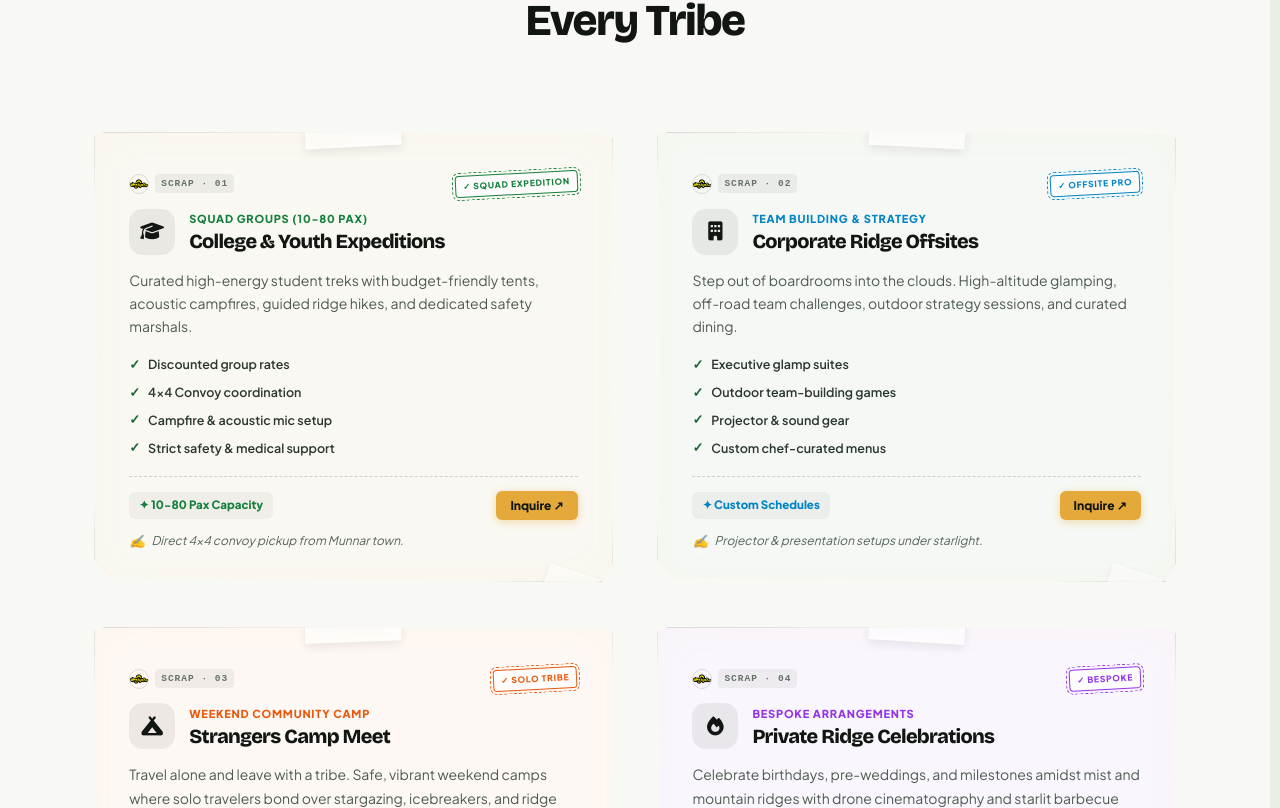
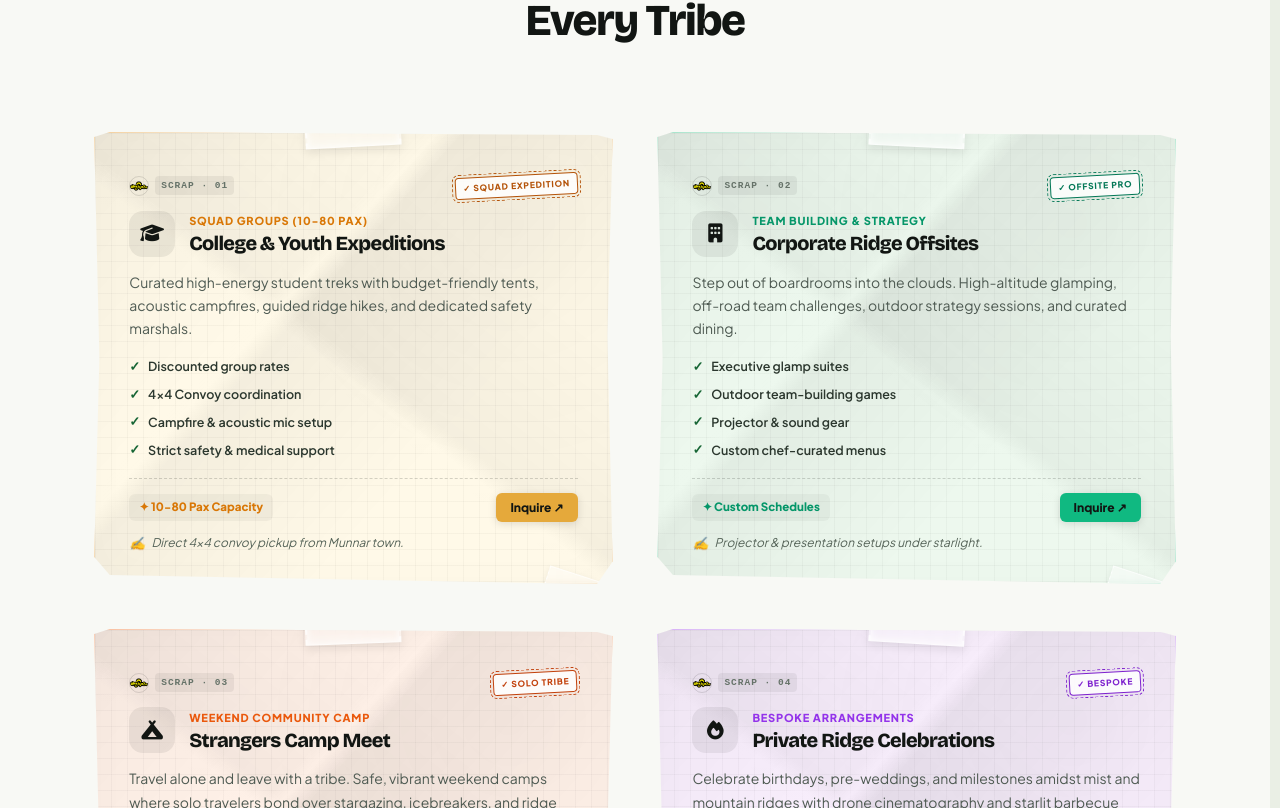
Before and after one commit to AmanTShekar/aanandham.go, a Next.js app: page / in a window 1280 px wide. Shown: the part 10272-11080 px from the top of the page. Built offline with nearby package versions, Linux system fonts and the light colour scheme.

Commit message:
feat: design 4 distinct color identities with realistic crumpled paper crease textures for Tailored Wilderness Arrangements

```diff
--- a/src/app/globals.css
+++ b/src/app/globals.css
@@ -125,40 +125,51 @@ body::-webkit-scrollbar-thumb:active,
 
 .roughed-paper-scrap {
   position: relative;
-  background: #FAF8F2;
   color: #121613;
-  padding: 40px 34px 30px 34px;
+  padding: 42px 34px 30px 34px;
   box-shadow:
-    0 14px 32px -4px rgba(0, 0, 0, 0.08),
-    0 4px 12px rgba(0, 0, 0, 0.04),
-    inset 0 0 40px rgba(229, 169, 59, 0.03);
-  border: 1px solid rgba(18, 22, 19, 0.12);
-
-  /* Organic Roughed Torn Edge Effect */
+    0 16px 36px -4px rgba(0, 0, 0, 0.09),
+    0 4px 14px rgba(0, 0, 0, 0.05),
+    inset 0 0 50px rgba(0, 0, 0, 0.02);
+  border: 1.5px solid rgba(18, 22, 19, 0.12);
+
+  /* Organic Roughed / Crumpled Torn Edge Effect */
   clip-path: polygon(
-    0% 4px, 2% 0px, 98% 2px, 100% 6px,
-    99.5% 45%, 100% 96%, 98% 100%, 3% 99%, 0% 95%,
-    0.5% 50%
+    0% 5px, 3% 0px, 97% 3px, 100% 7px,
+    99% 45%, 100% 95%, 97% 100%, 3% 98%, 0% 94%,
+    1% 50%
   );
-  /* Paper grain & subtle cross-texture */
-  background-image:
-    linear-gradient(rgba(18, 22, 19, 0.03) 1px, transparent 1px),
-    linear-gradient(90deg, rgba(18, 22, 19, 0.03) 1px, transparent 1px);
-  background-size: 16px 16px;
   display: flex;
   flex-direction: column;
   min-height: 440px;
   cursor: pointer;
-  transition: transform 0.35s cubic-bezier(0.16, 1, 0.3, 1), box-shadow 0.35s cubic-bezier(0.16, 1, 0.3, 1);
+  transition: transform 0.35s cubic-bezier(0.16, 1, 0.3, 1), box-shadow 0.35s cubic-bezier(0.16, 1, 0.3, 1), border-color 0.35s ease;
   overflow: visible;
 }
 
 .roughed-paper-scrap:hover {
   transform: translateY(-14px) rotate(0deg) scale(1.025) !important;
   box-shadow:
-    0 28px 65px -8px rgba(0, 0, 0, 0.16),
-    0 10px 24px rgba(0, 0, 0, 0.08) !important;
-}
+    0 32px 70px -8px rgba(0, 0, 0, 0.18),
+    0 12px 28px rgba(0, 0, 0, 0.08) !important;
+}
+
+/* Realistic Crumpled Paper Crease & Fold Shadow Shading */
+.crumpled-crease-overlay {
+  position: absolute;
+  inset: 0;
+  background-image:
+    linear-gradient(132deg, rgba(0,0,0,0.04) 0%, transparent 35%, rgba(255,255,255,0.7) 37%, rgba(0,0,0,0.045) 40%, transparent 68%),
+    linear-gradient(38deg, transparent 45%, rgba(255,255,255,0.6) 47%, rgba(0,0,0,0.035) 50%, transparent 75%),
+    radial-gradient(circle at 80% 20%, rgba(0,0,0,0.03) 0%, transparent 45%),
+    linear-gradient(rgba(18, 22, 19, 0.03) 1px, transparent 1px),
+    linear-gradient(90deg, rgba(18, 22, 19, 0.03) 1px, transparent 1px);
+  background-size: auto, auto, auto, 16px 16px, 16px 16px;
+  pointer-events: none;
+  mix-blend-mode: multiply;
+  z-index: 1;
+}
+
 
 /* Translucent Frosted Scotch Tape Strip */
 .scotch-tape-strip {
--- a/src/app/page.jsx
+++ b/src/app/page.jsx
@@ -444,14 +444,17 @@ const EVENT_ARRANGEMENTS = [
     {
         tagCode: 'SCRAP · 01',
         stamp: '✓ SQUAD EXPEDITION',
-        stampColor: '#15803D',
+        stampColor: '#B45309',
+        accentColor: '#D97706',
+        btnBg: '#E5A93B',
         iconClass: 'fa-solid fa-graduation-cap',
         title: 'College & Youth Expeditions',
         badge: 'Squad Groups (10-80 pax)',
         desc: 'Curated high-energy student treks with budget-friendly tents, acoustic campfires, guided ridge hikes, and dedicated safety marshals.',
         rotation: '-2.2deg',
         tapeAngle: '-3deg',
-        paperBg: '#FAF8F2',
+        paperBg: '#FFF9E8',
+        borderTint: 'rgba(217, 119, 6, 0.3)',
         statPill: '✦ 10-80 Pax Capacity',
         marginalNote: 'Direct 4x4 convoy pickup from Munnar town.',
         features: ['Discounted group rates', '4x4 Convoy coordination', 'Campfire & acoustic mic setup', 'Strict safety & medical support']
@@ -459,14 +462,17 @@ const EVENT_ARRANGEMENTS = [
     {
         tagCode: 'SCRAP · 02',
         stamp: '✓ OFFSITE PRO',
-        stampColor: '#0284C7',
+        stampColor: '#047857',
+        accentColor: '#059669',
+        btnBg: '#10B981',
         iconClass: 'fa-solid fa-building',
         title: 'Corporate Ridge Offsites',
         badge: 'Team Building & Strategy',
         desc: 'Step out of boardrooms into the clouds. High-altitude glamping, off-road team challenges, outdoor strategy sessions, and curated dining.',
         rotation: '2.5deg',
         tapeAngle: '2.8deg',
-        paperBg: '#F5F8F4',
+        paperBg: '#EDF8EE',
+        borderTint: 'rgba(16, 185, 129, 0.3)',
         statPill: '✦ Custom Schedules',
         marginalNote: 'Projector & presentation setups under starlight.',
         features: ['Executive glamp suites', 'Outdoor team-building games', 'Projector & sound gear', 'Custom chef-curated menus']
@@ -474,14 +480,17 @@ const EVENT_ARRANGEMENTS = [
     {
         tagCode: 'SCRAP · 03',
         stamp: '✓ SOLO TRIBE',
-        stampColor: '#EA580C',
+        stampColor: '#C2410C',
+        accentColor: '#EA580C',
+        btnBg: '#F97316',
         iconClass: 'fa-solid fa-campground',
         title: 'Strangers Camp Meet',
         badge: 'Weekend Community Camp',
         desc: 'Travel alone and leave with a tribe. Safe, vibrant weekend camps where solo travelers bond over stargazing, icebreakers, and ridge sunrises.',
         rotation: '-1.8deg',
         tapeAngle: '-2.2deg',
-        paperBg: '#FEF8F4',
+        paperBg: '#FFF1E8',
+        borderTint: 'rgba(234, 88, 12, 0.3)',
         statPill: '✦ 45%+ Solo Attendees',
         marginalNote: 'Dedicated female camp leads & safe grounds.',
         features: ['Icebreaker games & trails', 'Dedicated female marshals', 'Telescope stargazing deck', 'Instant tribe WhatsApp group']
@@ -489,14 +498,17 @@ const EVENT_ARRANGEMENTS = [
     {
         tagCode: 'SCRAP · 04',
         stamp: '✓ BESPOKE',
-        stampColor: '#9333EA',
+        stampColor: '#7E22CE',
+        accentColor: '#9333EA',
+        btnBg: '#A855F7',
         iconClass: 'fa-solid fa-fire',
         title: 'Private Ridge Celebrations',
         badge: 'Bespoke Arrangements',
         desc: 'Celebrate birthdays, pre-weddings, and milestones amidst mist and mountain ridges with drone cinematography and starlit barbecue dinners.',
         rotation: '2.1deg',
         tapeAngle: '3.5deg',
-        paperBg: '#FAF6FD',
+        paperBg: '#F8EEFC',
+        borderTint: 'rgba(147, 51, 234, 0.3)',
         statPill: '✦ 100% Ridge Privacy',
         marginalNote: '4K Drone cinematography options included.',
         features: ['Exclusive campsite buyout', '4K Drone aerial coverage', 'Acoustic guitarist on request', 'Fairy light & candlelit dinner']
@@ -2472,10 +2484,14 @@ export default function HomePage() {
                                 transition={{ type: 'spring', stiffness: 400, damping: 22 }}
                                 style={{
                                     background: ev.paperBg,
+                                    borderColor: ev.borderTint,
                                     transform: `rotate(${ev.rotation})`
                                 }}
                                 onClick={() => openBookingModal(null, { title: ev.title, date: 'Custom Dates' })}
                             >
+                                {/* Realistic Crumpled Paper Crease & Fold Overlay */}
+                                <div className="crumpled-crease-overlay" />
+
                                 {/* Top Translucent Frosted Scotch Tape Strip */}
                                 <div
                                     className="scotch-tape-strip"
@@ -2486,7 +2502,7 @@ export default function HomePage() {
                                 <div className="corner-tape-scrap" />
 
                                 {/* Top Row: Mini Logo + Tag Code + Vintage Rubber Ink Stamp */}
-                                <div style={{ display: 'flex', justifyContent: 'space-between', alignItems: 'center', marginBottom: '14px' }}>
+                                <div style={{ display: 'flex', justifyContent: 'space-between', alignItems: 'center', marginBottom: '14px', position: 'relative', zIndex: 2 }}>
                                     <div style={{ display: 'flex', alignItems: 'center', gap: '6px' }}>
                                         <img
                                             src="/logo.png"
@@ -2505,7 +2521,7 @@ export default function HomePage() {
                                             letterSpacing: '1px',
                                             textTransform: 'uppercase',
                                             color: '#657268',
-                                            background: 'rgba(0,0,0,0.05)',
+                                            background: 'rgba(0,0,0,0.06)',
                                             padding: '2px 6px',
                                             borderRadius: '4px',
                                             fontFamily: 'monospace'
@@ -2530,7 +2546,7 @@ export default function HomePage() {
                                             letterSpacing: '0.8px',
                                             textTransform: 'uppercase',
                                             transform: 'rotate(-3deg)',
-                                            background: 'rgba(255,255,255,0.75)',
+                                            background: 'rgba(255,255,255,0.85)',
                                             userSelect: 'none'
                                         }}
                                     >
@@ -2539,7 +2555,7 @@ export default function HomePage() {
                                 </div>
 
                                 {/* Icon & Title */}
-                                <div style={{ display: 'flex', alignItems: 'center', gap: '14px', marginBottom: '14px' }}>
+                                <div style={{ display: 'flex', alignItems: 'center', gap: '14px', marginBottom: '14px', position: 'relative', zIndex: 2 }}>
                                     <div style={{
                                         width: '46px',
                                         height: '46px',
@@ -2555,7 +2571,7 @@ export default function HomePage() {
                                         <i className={ev.iconClass}></i>
                                     </div>
                                     <div>
-                                        <span style={{ fontSize: '11px', fontWeight: '800', color: ev.stampColor, letterSpacing: '0.8px', textTransform: 'uppercase', display: 'block', marginBottom: '2px' }}>
+                                        <span style={{ fontSize: '11px', fontWeight: '800', color: ev.accentColor, letterSpacing: '0.8px', textTransform: 'uppercase', display: 'block', marginBottom: '2px' }}>
                                             {ev.badge}
                                         </span>
                                         <h3 style={{ fontFamily: 'var(--font-heading)', fontSize: '20px', fontWeight: '800', color: '#121613', margin: 0, lineHeight: 1.2 }}>
@@ -2565,12 +2581,12 @@ export default function HomePage() {
                                 </div>
 
                                 {/* Description */}
-                                <p style={{ fontSize: '14px', color: '#4E5A52', lineHeight: 1.65, margin: '0 0 16px' }}>
+                                <p style={{ fontSize: '14px', color: '#4E5A52', lineHeight: 1.65, margin: '0 0 16px', position: 'relative', zIndex: 2 }}>
                                     {ev.desc}
                                 </p>
 
                                 {/* Features Checklist */}
-                                <div style={{ display: 'flex', flexDirection: 'column', gap: '7px', marginBottom: '18px' }}>
+                                <div style={{ display: 'flex', flexDirection: 'column', gap: '7px', marginBottom: '18px', position: 'relative', zIndex: 2 }}>
                                     {ev.features.map((feat, fIdx) => (
                                         <div key={fIdx} style={{ display: 'flex', alignItems: 'center', gap: '8px', fontSize: '12.5px', color: '#2B372E', fontWeight: '600' }}>
                                             <span style={{ color: '#166534', fontWeight: '800', fontSize: '13px' }}>✓</span>
@@ -2586,7 +2602,9 @@ export default function HomePage() {
                                     borderTop: '1px dashed rgba(18, 22, 19, 0.18)',
                                     display: 'flex',
                                     flexDirection: 'column',
-                                    gap: '10px'
+                                    gap: '10px',
+                                    position: 'relative',
+                                    zIndex: 2
                                 }}>
                                     <div style={{
                                         display: 'flex',
@@ -2596,7 +2614,7 @@ export default function HomePage() {
                                         <span style={{
                                             fontSize: '11.5px',
                                             fontWeight: '800',
-                                            color: ev.stampColor,
+                                            color: ev.accentColor,
                                             background: 'rgba(0,0,0,0.04)',
                                             padding: '4px 10px',
                                             borderRadius: '6px'
@@ -2607,10 +2625,10 @@ export default function HomePage() {
                                             fontSize: '12px',
                                             fontWeight: '800',
                                             color: '#121613',
-                                            background: '#E5A93B',
+                                            background: ev.btnBg,
                                             padding: '5px 14px',
                                             borderRadius: '6px',
-                                            boxShadow: '0 2px 8px rgba(229, 169, 59, 0.4)'
+                                            boxShadow: '0 2px 8px rgba(0, 0, 0, 0.12)'
                                         }}>
                                             Inquire ↗
                                         </span>
```
